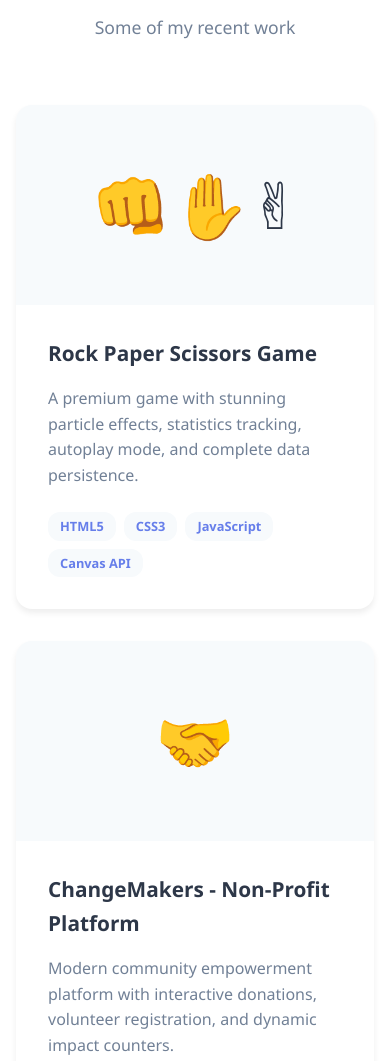
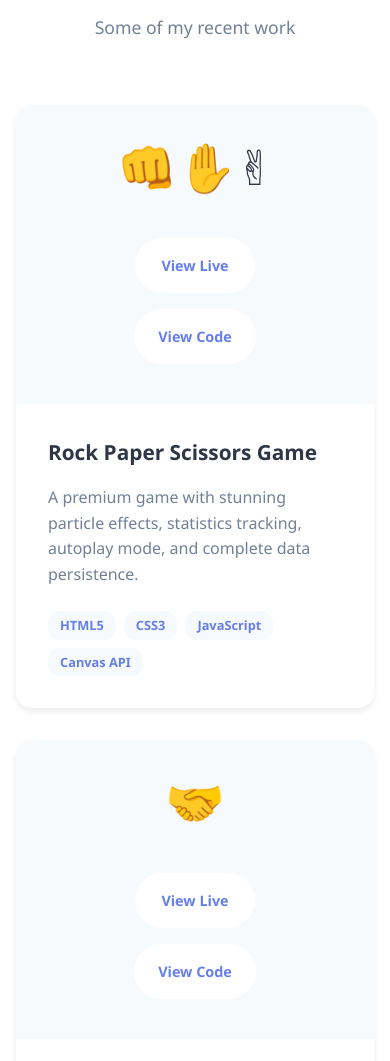
Before and after one commit to Mayen007/plp-hackathon-portfolio, a plain HTML site: page index.html in a window 390 px wide. Shown: the part 6889-7950 px from the top of the page. Drawn offline with Linux system fonts and the light colour scheme.

Commit message:
Add mobile-friendly project overlay styles for improved accessibility

```diff
--- a/styles/styles.css
+++ b/styles/styles.css
@@ -989,6 +989,35 @@ body {
     left: 0;
   }
 
+  /* Mobile-friendly project overlay - always visible */
+  .project-overlay {
+    opacity: 1;
+    position: static;
+    background: transparent;
+    padding: var(--space-sm);
+    display: flex;
+    flex-direction: column;
+    gap: var(--space-sm);
+  }
+
+  .project-link {
+    padding: var(--space-sm) var(--space-md);
+    font-size: 0.9rem;
+    text-align: center;
+    min-width: 120px;
+  }
+
+  .project-image {
+    height: auto;
+    padding: var(--space-md);
+    flex-direction: column;
+    gap: var(--space-sm);
+  }
+
+  .project-emoji {
+    font-size: var(--space-xl);
+  }
+
   .hero-content,
   .about-content,
   .education-content,
```
